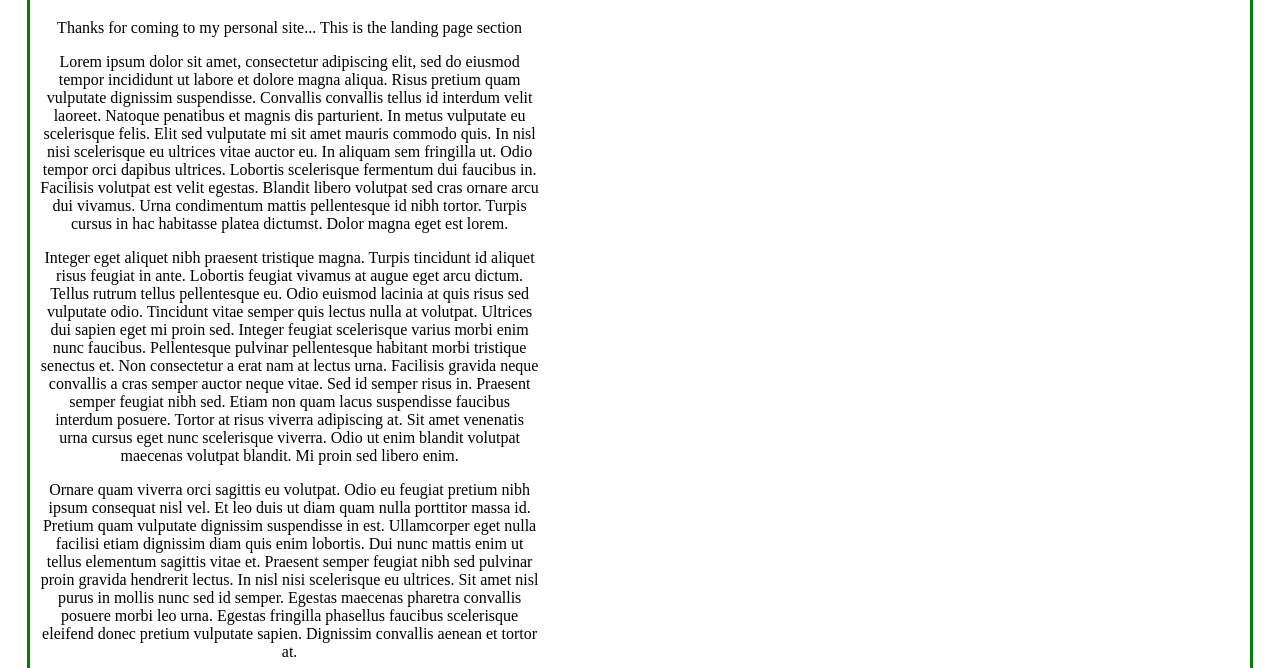
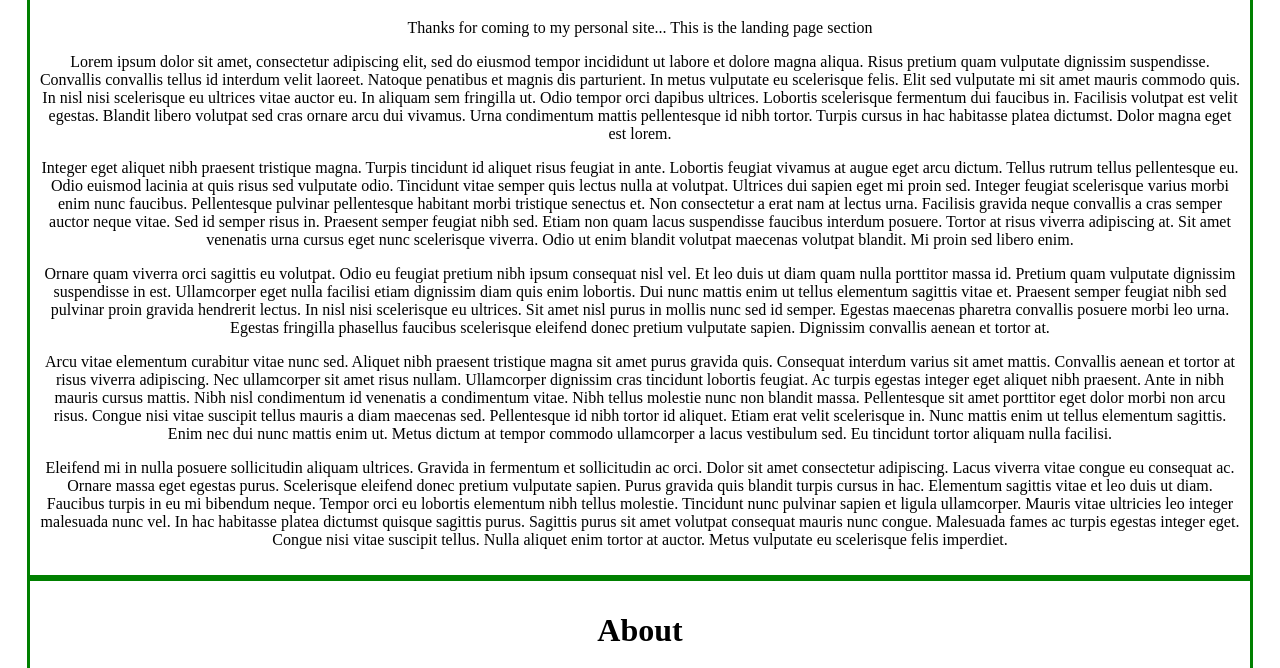
Before and after one commit to DataDeveloper7865/PersonalSite, a plain HTML site: page PersonalSite.html in a window 1280 px wide. Shown: the part 128-796 px from the top of the page. Drawn offline with Linux system fonts and the light colour scheme; a script that the page names is missing.

Commit message:
centered text

```diff
--- a/css/styles.css
+++ b/css/styles.css
@@ -16,7 +16,7 @@ footer {
 p {
   word-wrap: break-word;
   text-align: center;
-  width: 500px;
+  vertical-align: middle;
 }
 
 .landing-page {
```
